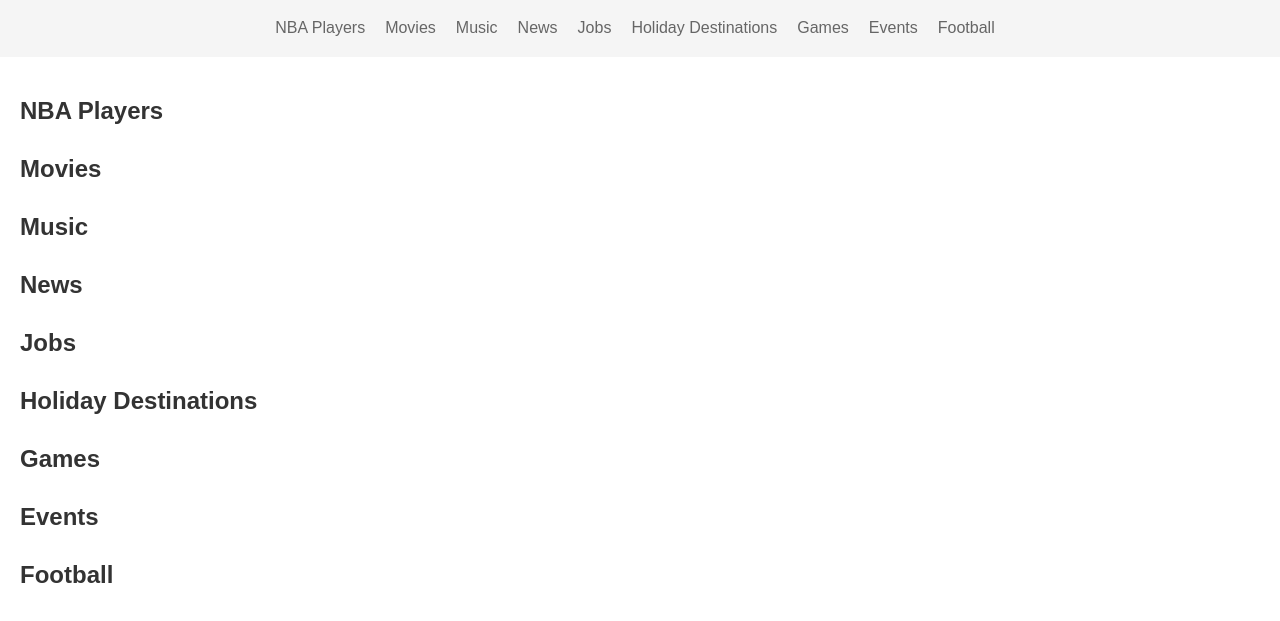
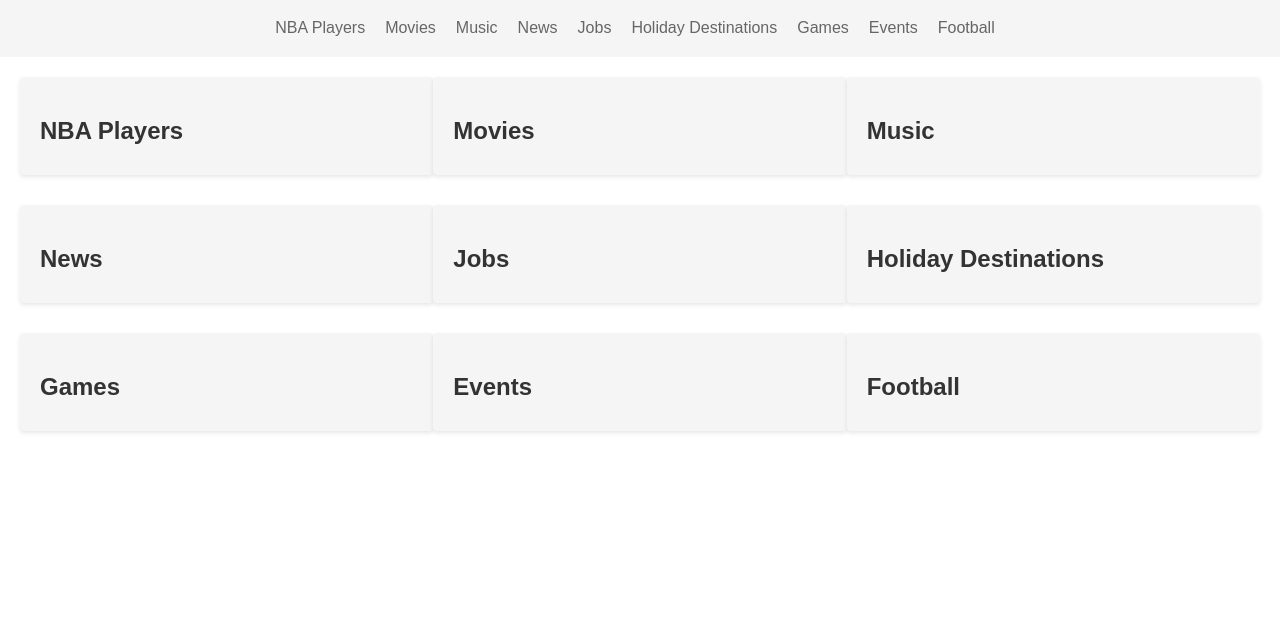
Before and after one commit to jeffetale/Phase-1-Project, a plain HTML site: page trends.html in a window 1280 px wide. Shown: the part 81-702 px from the top of the page. Drawn offline with Linux system fonts and the light colour scheme; a web font is replaced by a local one.

Commit message:
Added a grid layout to the main sections

```diff
--- a/trends.css
+++ b/trends.css
@@ -46,10 +46,17 @@ body {
   /* Main styles */
   main {
     padding: 20px;
+    display: grid;
+    grid-template-columns: repeat(3, 1fr);
+    grid gap: 20px;
   }
 
   section {
     margin-bottom: 30px;
+    background-color:  #f5f5f5;
+    padding: 20px;
+    border-radius: 4px;
+    box-shadow: 0 2px 4px rgba(0, 0, 0, 0.1)
   }
 
   section h2 {
```
